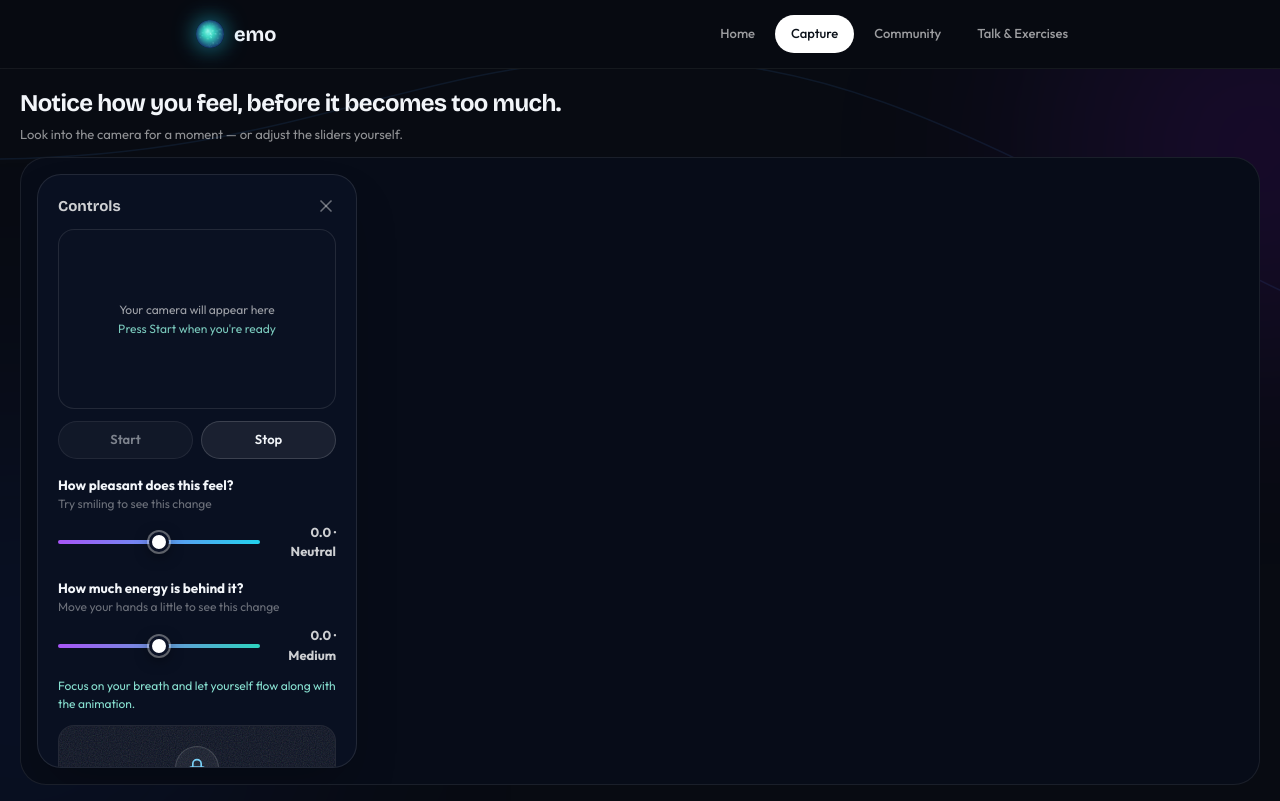
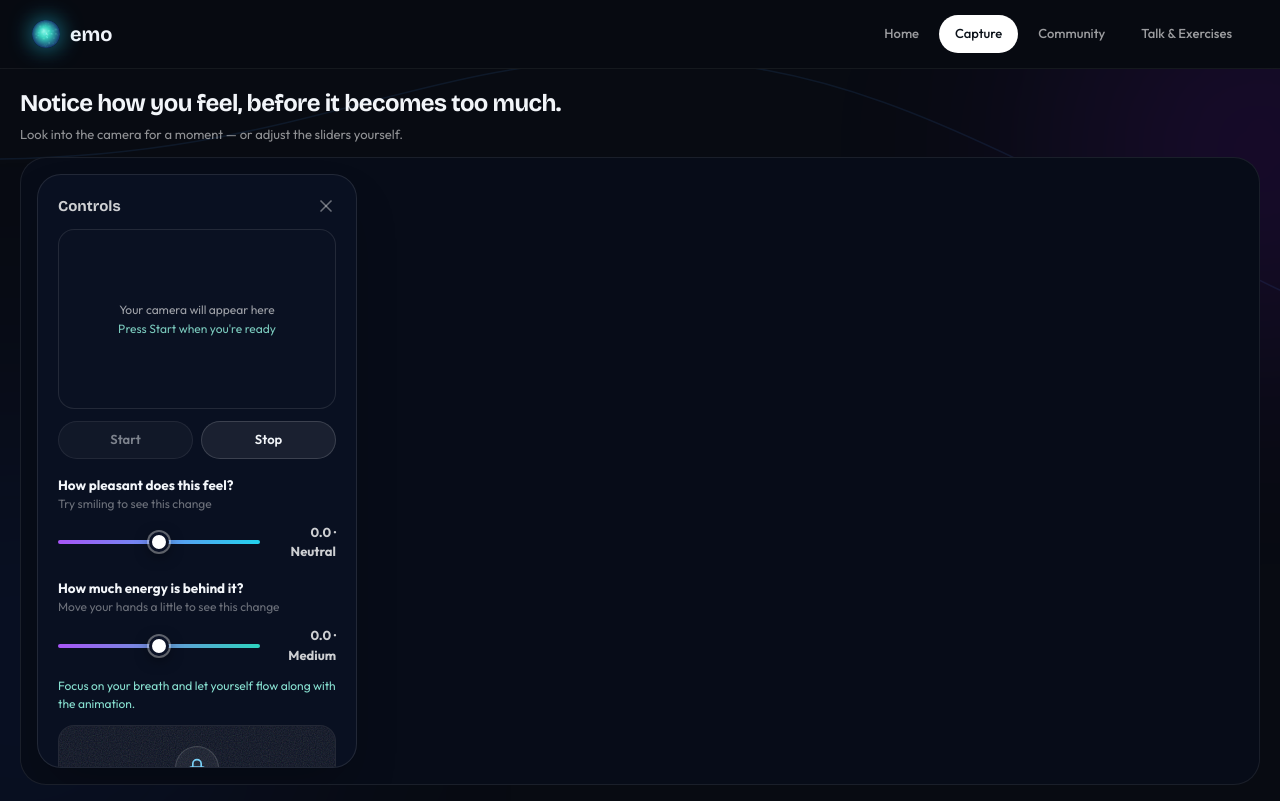
Before and after one commit to ketarora/EMO, a Next.js app: page /capture in a window 1280 px wide. Built offline with nearby package versions, Linux system fonts and the light colour scheme.

Commit message:
Restore full-width Nav

```diff
--- a/app/components/Nav.tsx
+++ b/app/components/Nav.tsx
@@ -15,7 +15,7 @@
   const pathname = usePathname();
   return (
     <header className="sticky top-0 z-50 border-b border-white/[0.06] bg-[#080B12]/70 backdrop-blur-md">
-      <div className="mx-auto flex h-[68px] max-w-[928px] items-center justify-between px-5">
+      <div className="flex h-[68px] items-center justify-between px-8">
         <Link href="/" className="flex items-center gap-2.5 transition-opacity hover:opacity-85">
           <span className="relative inline-flex h-7 w-7 items-center justify-center overflow-hidden rounded-full shadow-[0_0_22px_rgba(34,211,238,0.65)]">
             <Image src="/figma-home/v21_5778.png" alt="emo logo" fill className="object-cover" />
```
